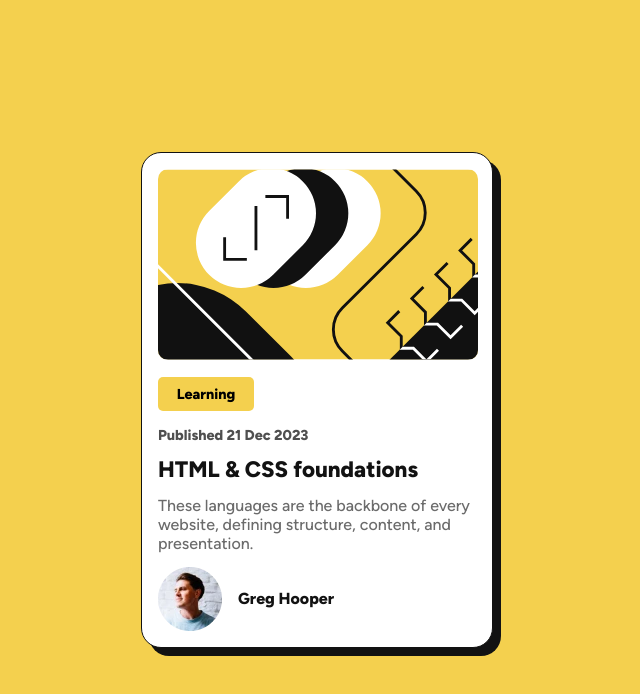
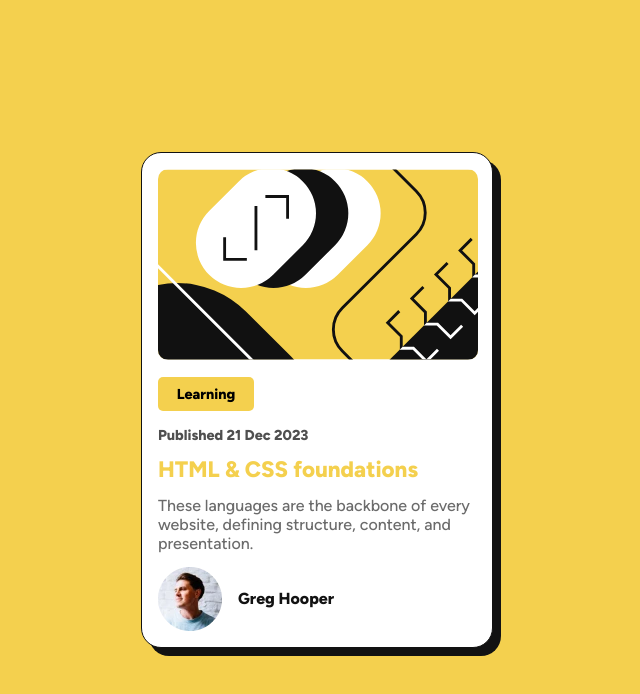
Before and after one commit to Charlesson-MP/blog-preview-card-main, a plain HTML site: page index.html in a window 1280 px wide. In both pictures the pointer is over the element "HTML & CSS foundations". Shown: the whole page, without its empty margins (323-963 px from the left). Drawn offline with Linux system fonts and the light colour scheme.

Commit message:
Fazendo alteração no estilo do h1

```diff
--- a/src/css/style.css
+++ b/src/css/style.css
@@ -79,6 +79,11 @@ main {
     color: hsl(0, 0%, 7%);
 }
 
+.description-section h1:hover {
+    color: hsl(47, 88%, 63%);
+    cursor: pointer;
+}
+
 .description-section p {
     font-family: Figtree-medium, Arial, Helvetica, sans-serif;
     color: hsl(0, 0%, 42%);
```
